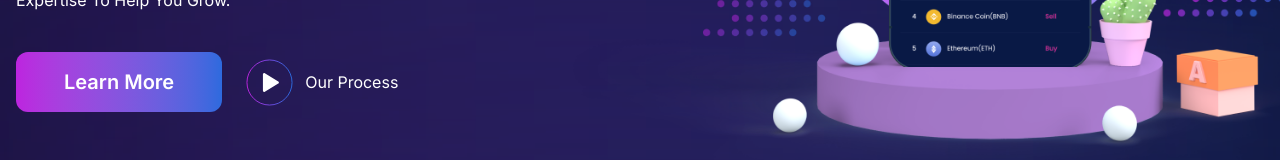
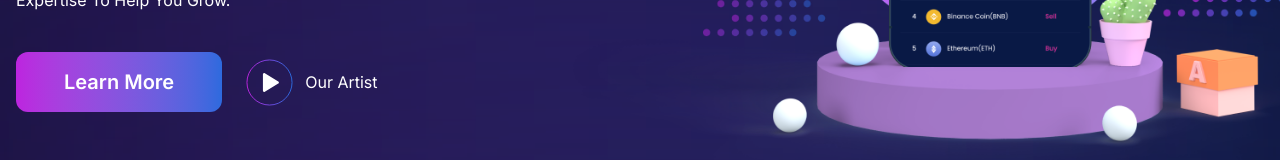
Before and after one commit to bk001juma/wibsystem, a Next.js app: page / in a window 1280 px wide. Shown: the part 577-737 px from the top of the page. Built offline with nearby package versions, Linux system fonts and the light colour scheme.

Commit message:
Feature: embed our video

```diff
--- a/src/app/components/home/hero/index.tsx
+++ b/src/app/components/home/hero/index.tsx
@@ -46,7 +46,7 @@ const Banner = () => {
                       width={47}
                       height={47}
                     />
-                    <span className="hover:text-primary">Our Process</span>
+                    <span className="hover:text-primary">Our Artist</span>
                   </button>
                 </div>
               </div>
@@ -77,7 +77,7 @@ const Banner = () => {
             <iframe
               height="400"
               className="p-4 md:w-[50rem] w-full"
-              src="https://www.youtube.com/embed/xAAEiykov1w?si=7Keuu5t0oJzZ67Q-"
+              src="https://www.youtube.com/embed/mmd-McgOL-Q?si=GtCFoI06EBA5w04z"
               title="How Our Product Works"
               frameBorder="0"
               allow="accelerometer; autoplay; clipboard-write; encrypted-media; gyroscope; picture-in-picture; web-share"
```
